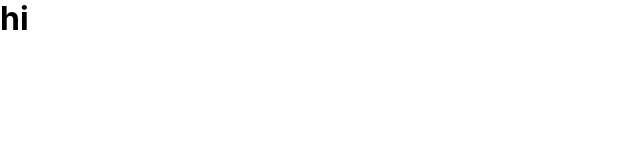
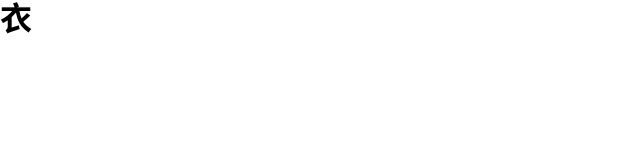
Before and after one commit to Scott-YuYan/MoreMony_React, a React app: page /label/1 in a window 1280 px wide. Shown: the top 160 px of the page, without its empty margins (0-640 px from the left). Built offline with nearby package versions, Linux system fonts and the light colour scheme.

Commit message:
使用useParams并封装useTags

```diff
--- a/src/useStage.tsx
+++ b/src/useStage.tsx
@@ -10,9 +10,13 @@ const initState = [
 
 const useTags = () => {//封装一个自定义的Hook接口
     const [tags, setTags] = useState<{ id: number; name: string }[]>(initState);
+    const findTagsById = (id: number) => {
+       return tags.filter((tag) => tag.id === id)[0];
+    }
     return {
         tagIds: tags,
-        setTags: setTags
+        setTags: setTags,
+        findTagsById:findTagsById
     }
 }
 export default useTags;
--- a/src/views/LabelEdit.tsx
+++ b/src/views/LabelEdit.tsx
@@ -1,8 +1,19 @@
 import React from "react";
+import useTags from "../useStage";
+import {
+    useParams
+} from "react-router-dom";
 
-const LabelEdit:React.FunctionComponent = ()=>{
-    return(
-        <h1>hi</h1>
+type Params = {
+    id: string;
+}
+
+const LabelEdit: React.FunctionComponent = (props) => {
+    const {findTagsById} = useTags();
+    let {id} = useParams<Params>();
+    const tag = findTagsById(parseInt(id));
+    return (
+        <h1>{tag.name}</h1>
     );
 };
 
```
